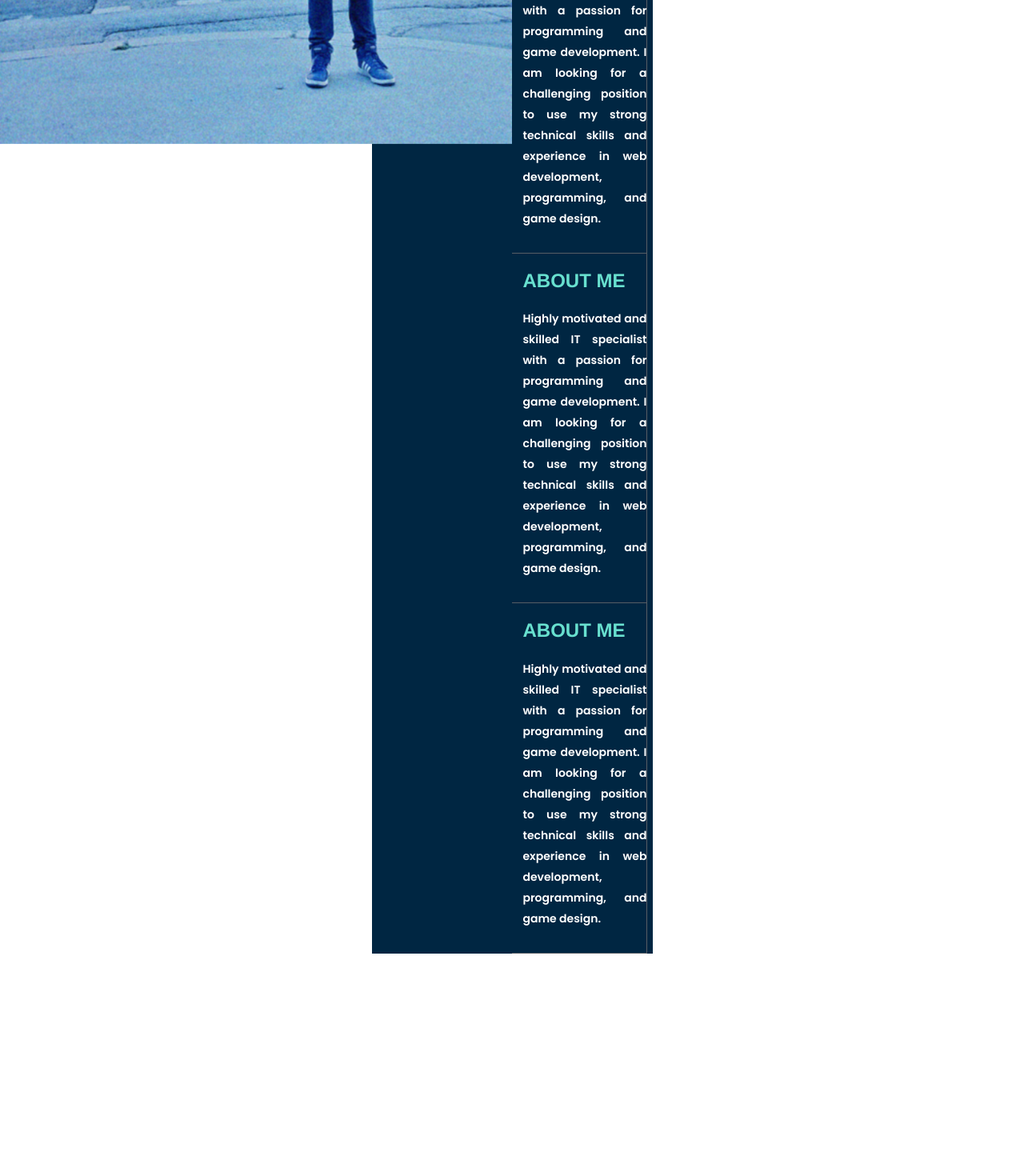
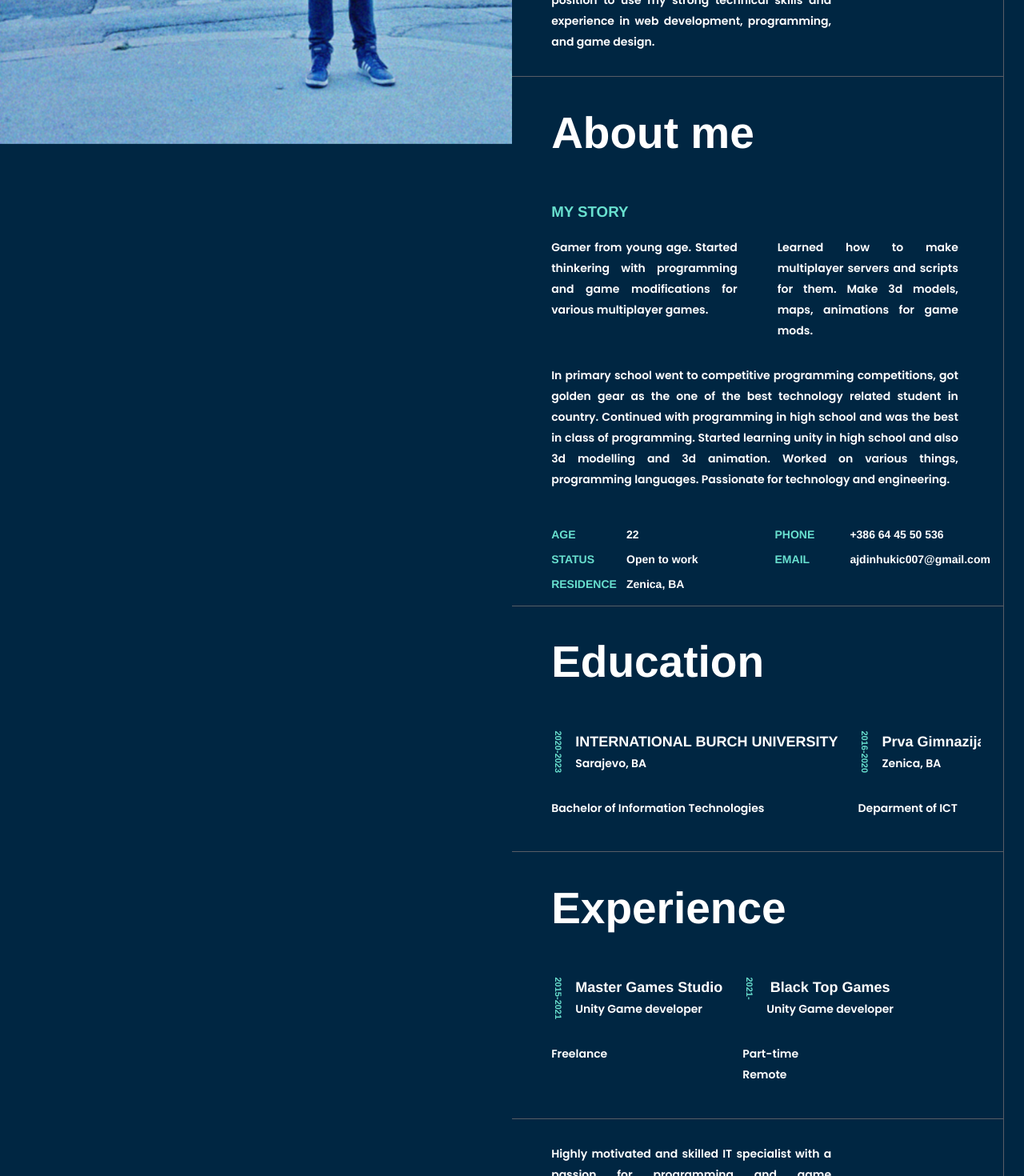
Before and after one commit to AjdiNNN/biography, a Vue app: page / in a window 1280 px wide. Shown: the part 620-2090 px from the top of the page at 80% size. Before the commit the page ends 1812 px from the top, so only its background shows below. Built offline with nearby package versions, Linux system fonts and the light colour scheme.

Commit message:
Education and Experience

```diff
--- a/src/App.vue
+++ b/src/App.vue
@@ -14,10 +14,7 @@
                 </div>
             </div>
             <div class="content">
-                <h2>
-                  About me
-                </h2>
-                <p>
+                <p style="margin-top: 30px;">
                   Highly motivated and skilled IT
                   specialist with a passion for
                   programming and game development.
@@ -28,10 +25,68 @@
                 </p>
             </div>
             <div class="content">
-                <h2>
+                <h1>
                   About me
-                </h2>
-                <p>
+                </h1>
+                <h3 style="color: #68e0cf;">My story</h3>
+                <div style="display: flex; width: 90%;">
+                  <p>
+                    Gamer from young age. Started thinkering with programming and game modifications
+                    for various multiplayer games.
+                  </p>
+                  <p style="margin-left: 50px;">
+                    Learned how to make multiplayer servers and scripts for them. Make 3d models, maps, animations for game mods.
+                  </p>
+                </div>
+                <p style="max-width: 90%;">
+                    In primary school went to competitive programming competitions, got golden gear as the one of the best technology related student in country.
+                    Continued with programming in high school and was the best in class of programming. Started learning unity in high school and also 3d modelling and 3d animation.
+                    Worked on various things, programming languages. Passionate for technology and engineering.
+                </p>
+                  <ul class="grid">
+                      <li><strong>AGE</strong> 22</li>
+                      <li><strong>PHONE</strong> +386 64 45 50 536</li>
+                      <li><strong>STATUS</strong> Open to work</li>
+                      <li><strong>EMAIL</strong> ajdinhukic007@gmail.com</li>
+                      <li><strong>RESIDENCE</strong> Zenica, BA</li>
+                  </ul>
+            </div>
+            <div class="content">
+                <h1>
+                  Education
+                </h1>
+                <div class="slider">
+                  <div class="item">
+                    <div class="date">2020-2023</div>
+                    <div class="item-name">INTERNATIONAL BURCH UNIVERSITY <p>Sarajevo, BA</p></div>
+                    <p>Bachelor of Information Technologies</p>
+                  </div>
+                  <div class="item">
+                    <div class="date">2016-2020</div>
+                    <div class="item-name">Prva Gimnazija <p>Zenica, BA</p></div>
+                    <p>Deparment of ICT</p>
+                  </div>
+                </div>
+            </div>
+            <div class="content">
+                <h1>
+                  Experience
+                </h1>
+                <div class="slider">
+                  <div class="item">
+                    <div class="date">2015-2021</div>
+                    <div class="item-name">Master Games Studio <p> Unity Game developer </p></div>
+                    <p>Freelance</p>
+                  </div>
+                  <div class="item">
+                    <div class="date">2021-</div>
+                    <div class="item-name">Black Top Games  <p> Unity Game developer </p></div>
+                    <p>Part-time <br>Remote</p>
+                  </div>
+                </div>
+            </div>
+            <div class="content">
+                <p style="margin-top: 30px;">
                   Highly motivated and skilled IT
                   specialist with a passion for
                   programming and game development.
@@ -41,25 +96,8 @@
                   programming, and game design.
                 </p>
             </div>
-            <div class="content">
-                <h2>
-                  About me
-                </h2>
-                <p>
-                  Highly motivated and skilled IT
-                  specialist with a passion for
-                  programming and game development.
-                  I am looking for a challenging position
-                  to use my strong technical skills and
-                  experience in web development,
-                  programming, and game design.
-                </p>
-            </div>
-            <!-- Add more right content here -->
         </div>
     </div>
-
-
 </template>
 
 <script>
@@ -155,7 +193,13 @@ p{
   text-rendering: optimizeLegibility;
   text-align: justify;
 }
-h2{
+h1{
+  font-size: 55px;
+  line-height: 1.2;
+  color: #FFF;
+  font-weight: 800;
+}
+h3{
   line-height: 1.2;
   color: #68e0cf;
   font-weight: 600;
@@ -163,4 +207,72 @@ h2{
   -webkit-font-smoothing: antialiased;
   text-rendering: optimizeLegibility;
 }
+
+.grid {
+    display: grid;
+    grid-template-columns: 1fr 1fr; /* Two columns */
+    justify-items: start;
+}
+
+ul {
+    list-style: none; /* Remove default list styling */
+    padding: 0; /* Remove default padding */
+    grid-gap: 10px;
+}
+li{
+    font-size: 14px;
+    font-weight: 600;
+    text-align: left;
+}
+strong {
+  display: inline-block;
+  vertical-align: top;
+  width: 90px;
+  font-weight: 600;
+  text-transform: uppercase;
+  color: #68e0cf;
+}
+span
+{
+  color: #fff;
+}
+.date{
+  display: flex;
+  font-size: 11px;
+  color: #68e0cf;
+  font-weight: 600;
+  transform-origin: bottom left;
+  transform: rotate(90deg);
+}
+.item-name{
+  margin: 0 0 30px 30px;
+  font-size: 18px;
+  color: #FFF;
+  font-weight: 800;
+}
+.item {
+  display: inline-block;
+  margin-right:25px;
+}
+.slider{
+  width: 95%;
+  display: flex;
+  overflow-y: hidden;
+  overflow-x: scroll;
+  white-space: nowrap;
+  margin-bottom: 2%;
+}
+.slider::-webkit-scrollbar {
+  height: 7px;
+}
+
+.slider::-webkit-scrollbar-thumb {
+  background: #003961;
+  border-radius: 25px;
+}
+
+.slider {
+  scrollbar-width: thin;
+  scrollbar-color: #0011ff transparent;
+}
 </style>
```
